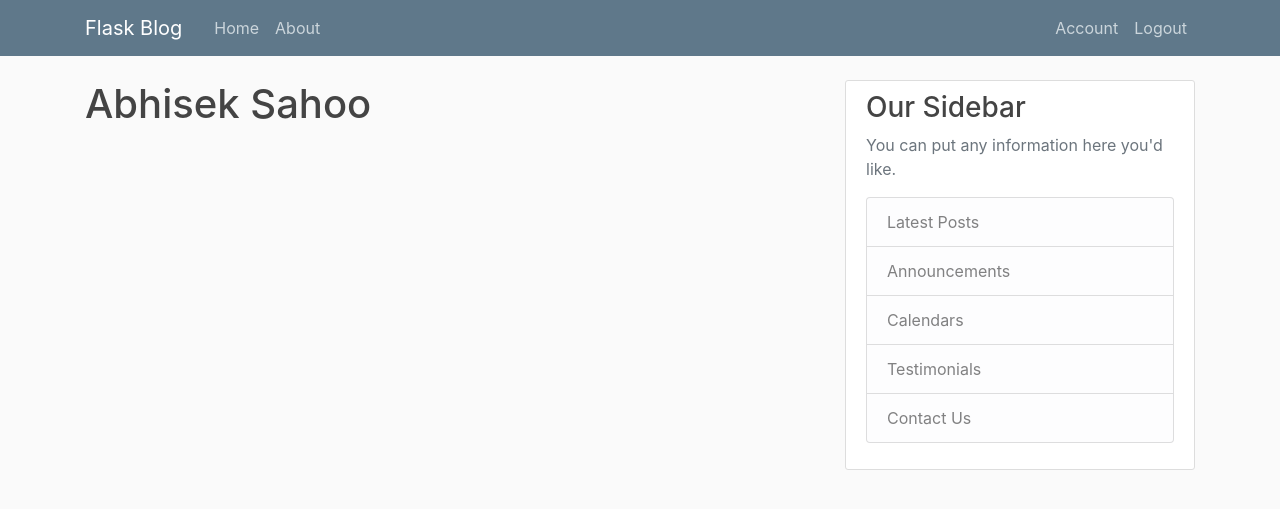
After one commit to abhisek-1221/Blogging-app, a Flask app: page /account in a window 1280 px wide. The commit adds this page. Shown: the top 509 px of the page. Run offline with Flask 3, Linux system fonts and the light colour scheme; a user stored in the database is signed in; some libraries are stand-ins or nearby versions.

Commit message:
User Authentication

```diff
--- a/flaskblog/__init__.py
+++ b/flaskblog/__init__.py
@@ -9,5 +9,7 @@ app.config['SQLALCHEMY_DATABASE_URI'] = 'sqlite:///site.db'
 db = SQLAlchemy(app)
 bcrypt = Bcrypt(app)
 login_manager = LoginManager(app)
+login_manager.login_view = 'login'
+login_manager.login_message_category = 'info'
 
 from flaskblog import routes
--- a/flaskblog/forms.py
+++ b/flaskblog/forms.py
@@ -14,13 +14,11 @@ class RegistrationForm(FlaskForm):
     submit = SubmitField('Sign Up')
 
     def validate_username(self, username):
-
         user = User.query.filter_by(username=username.data).first()
         if user:
             raise ValidationError('That username is taken! Please use another username')
 
     def validate_email(self, email):
-
         user = User.query.filter_by(email=email.data).first()
         if user:
             raise ValidationError('That email is taken! Please use another email')
--- a/flaskblog/routes.py
+++ b/flaskblog/routes.py
@@ -1,7 +1,8 @@
-from flask import render_template, url_for, flash, redirect
+from flask import render_template, url_for, flash, redirect, request
 from flaskblog import app, db, bcrypt
 from flaskblog.forms import RegistrationForm, LoginForm
 from flaskblog.models import User, Post
+from flask_login import login_user, current_user,logout_user, login_required
 
 
 posts = [
@@ -33,6 +34,8 @@ def about():
 
 @app.route("/register", methods=['GET', 'POST'])
 def register():
+    if current_user.is_authenticated:
+        return redirect(url_for('home'))
     form = RegistrationForm()
     if form.validate_on_submit():
         hashed_password = bcrypt.generate_password_hash(form.password.data)
@@ -46,11 +49,25 @@ def register():
 
 @app.route("/login", methods=['GET', 'POST'])
 def login():
+    if current_user.is_authenticated:
+        return redirect(url_for('home'))
     form = LoginForm()
     if form.validate_on_submit():
-        if form.email.data == 'admin@blog.com' and form.password.data == 'password':
-            flash('You have been logged in!', 'success')
-            return redirect(url_for('home'))
+        user = User.query.filter_by(email=form.email.data).first()
+        if user and bcrypt.check_password_hash(user.password, form.password.data):
+            login_user(user, remember=form.remember.data)
+            next_page = request.args.get('next')
+            return redirect(next_page) if next_page else redirect(url_for('home'))
         else:
-            flash('Login Unsuccessful. Please check username and password', 'danger')
+            flash('Login Unsuccessful. Please check email and password', 'danger')
     return render_template('login.html', title='Login', form=form)
+
+@app.route("/logout")
+def logout():
+    logout_user()
+    return redirect(url_for('home'))
+
+@app.route("/account")
+@login_required
+def account():
+    return render_template('account.html', title='Account')
--- /dev/null
+++ b/flaskblog/templates/account.html
@@ -0,0 +1,4 @@
+{% extends "layout.html" %}
+{% block content %}
+    <h1>{{ current_user.username }}</h1>
+{% endblock content %}
--- a/flaskblog/templates/layout.html
+++ b/flaskblog/templates/layout.html
@@ -31,8 +31,13 @@
             </div>
             <!-- Navbar Right Side -->
             <div class="navbar-nav">
-              <a class="nav-item nav-link" href="{{ url_for('login') }}">Login</a>
-              <a class="nav-item nav-link" href="{{ url_for('register') }}">Register</a>
+              {% if current_user.is_authenticated %}
+                <a class="nav-item nav-link" href="{{ url_for('account') }}">Account</a>
+                <a class="nav-item nav-link" href="{{ url_for('logout') }}">Logout</a>
+              {% else %}
+                <a class="nav-item nav-link" href="{{ url_for('login') }}">Login</a>
+                <a class="nav-item nav-link" href="{{ url_for('register') }}">Register</a>
+              {% endif %}
             </div>
           </div>
         </div>
@@ -60,7 +65,8 @@
                 <li class="list-group-item list-group-item-light">Latest Posts</li>
                 <li class="list-group-item list-group-item-light">Announcements</li>
                 <li class="list-group-item list-group-item-light">Calendars</li>
-                <li class="list-group-item list-group-item-light">etc</li>
+                <li class="list-group-item list-group-item-light">Testimonials</li>
+                <li class="list-group-item list-group-item-light">Contact Us</li>
               </ul>
             </p>
           </div>
```
Also changed, not shown: flaskblog/models.py (+7 -2 lines).
